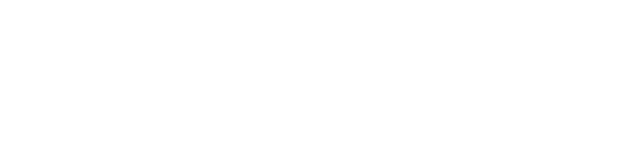
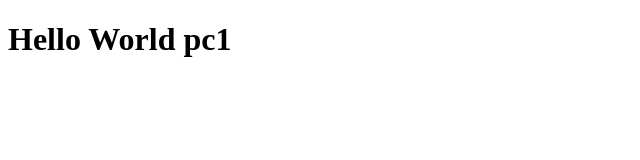
Before and after one commit to phuongluu263/WebCF_FE, a plain HTML site: page index.html in a window 1280 px wide. Shown: the whole page, without its empty margins (0-640 px from the left). Drawn offline with Linux system fonts and the light colour scheme.

Commit message:
third commit

```diff
--- a/index.html
+++ b/index.html
@@ -7,6 +7,6 @@
     <title>Document</title>
 </head>
 <body>
-
+    <h1>Hello World pc1</h1>
 </body>
 </html>
```
Also changed, not shown: pc1.txt (added).
